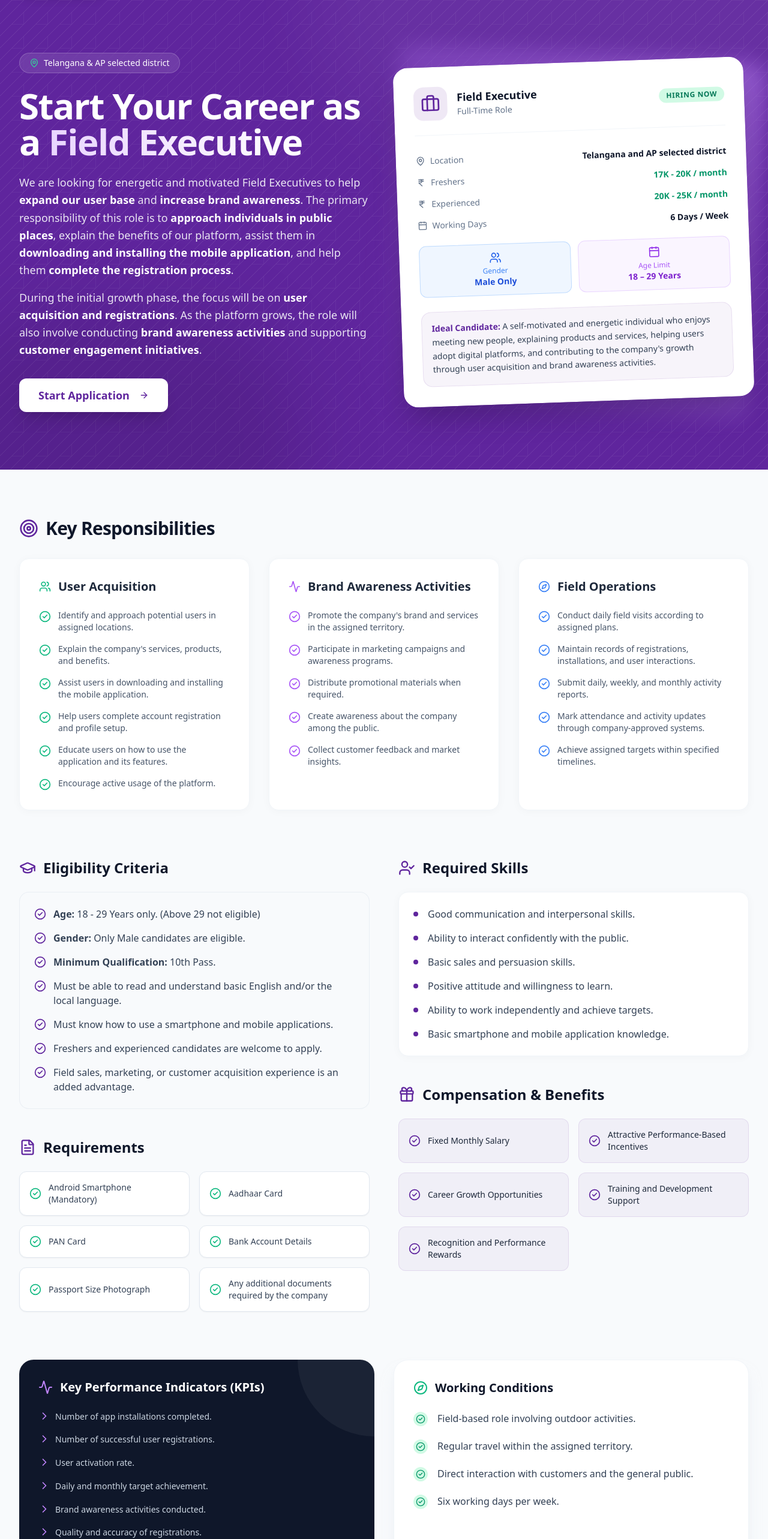
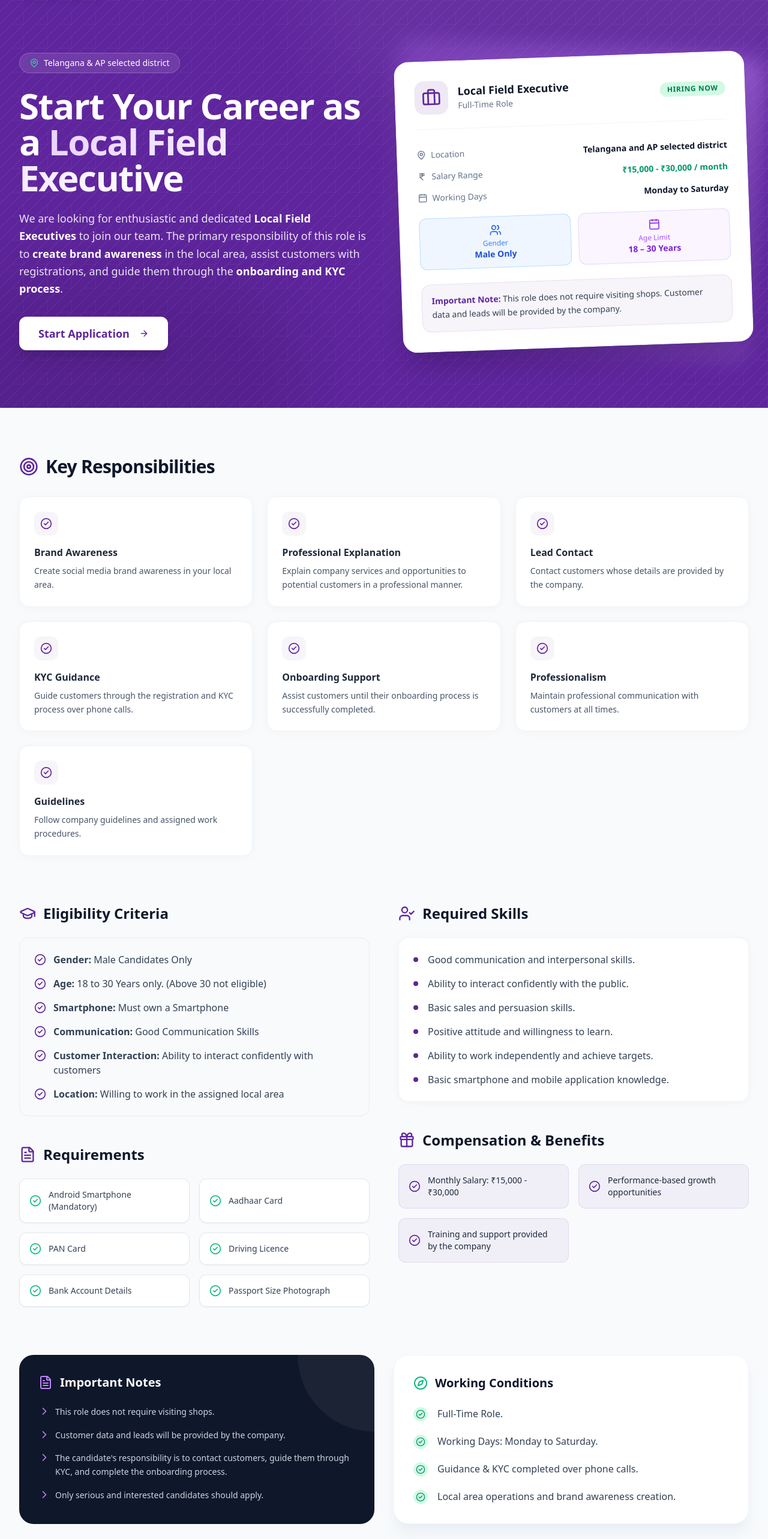
Before and after one commit to rahuldropyhub-wq/Field-Executive-Form, a React (Vite) app: page / in a window 1280 px wide. Shown: the part 80-2646 px from the top of the page at 60% size. Built offline with nearby package versions, Linux system fonts and the light colour scheme.

Commit message:
Update PhonePe job description and age limit to 30

```diff
--- a/src/pages/Landing.jsx
+++ b/src/pages/Landing.jsx
@@ -55,15 +55,12 @@ export default function LandingPage() {
               </div>
 
               <h1 className="text-4xl md:text-5xl lg:text-6xl font-extrabold tracking-tight mb-6 leading-tight">
-                Start Your Career as a <span className="text-transparent bg-clip-text bg-gradient-to-r from-purple-200 to-white">Field Executive</span>
+                Start Your Career as a <span className="text-transparent bg-clip-text bg-gradient-to-r from-purple-200 to-white">Local Field Executive</span>
               </h1>
 
               <div className="space-y-4 mb-8">
                 <p className="text-lg text-primary-foreground/90 leading-relaxed font-light">
-                  We are looking for energetic and motivated Field Executives to help <span className="font-semibold text-white">expand our user base</span> and <span className="font-semibold text-white">increase brand awareness</span>. The primary responsibility of this role is to <span className="font-semibold text-white">approach individuals in public places</span>, explain the benefits of our platform, assist them in <span className="font-semibold text-white">downloading and installing the mobile application</span>, and help them <span className="font-semibold text-white">complete the registration process</span>.
-                </p>
-                <p className="text-lg text-primary-foreground/90 leading-relaxed font-light">
-                  During the initial growth phase, the focus will be on <span className="font-semibold text-white">user acquisition and registrations</span>. As the platform grows, the role will also involve conducting <span className="font-semibold text-white">brand awareness activities</span> and supporting <span className="font-semibold text-white">customer engagement initiatives</span>.
+                  We are looking for enthusiastic and dedicated <span className="font-semibold text-white">Local Field Executives</span> to join our team. The primary responsibility of this role is to <span className="font-semibold text-white">create brand awareness</span> in the local area, assist customers with registrations, and guide them through the <span className="font-semibold text-white">onboarding and KYC process</span>.
                 </p>
               </div>
 
@@ -87,7 +84,7 @@ export default function LandingPage() {
                       <Briefcase className="h-8 w-8" />
                     </div>
                     <div>
-                      <h3 className="font-bold text-slate-900 text-lg">Field Executive</h3>
+                      <h3 className="font-bold text-slate-900 text-lg">Local Field Executive</h3>
                       <p className="text-slate-500 text-sm">Full-Time Role</p>
                     </div>
                   </div>
@@ -102,16 +99,12 @@ export default function LandingPage() {
                     <span className="font-semibold text-slate-900">Telangana and AP selected district</span>
                   </div>
                   <div className="flex items-center justify-between text-sm">
-                    <span className="text-slate-500 flex items-center"><IndianRupee className="h-4 w-4 mr-2" /> Freshers</span>
-                    <span className="font-semibold text-emerald-600">17K - 20K / month</span>
-                  </div>
-                  <div className="flex items-center justify-between text-sm">
-                    <span className="text-slate-500 flex items-center"><IndianRupee className="h-4 w-4 mr-2" /> Experienced</span>
-                    <span className="font-semibold text-emerald-600">20K - 25K / month</span>
+                    <span className="text-slate-500 flex items-center"><IndianRupee className="h-4 w-4 mr-2" /> Salary Range</span>
+                    <span className="font-semibold text-emerald-600">₹15,000 - ₹30,000 / month</span>
                   </div>
                   <div className="flex items-center justify-between text-sm">
                     <span className="text-slate-500 flex items-center"><Calendar className="h-4 w-4 mr-2" /> Working Days</span>
-                    <span className="font-semibold text-slate-900">6 Days / Week</span>
+                    <span className="font-semibold text-slate-900">Monday to Saturday</span>
                   </div>
                 </div>
 
@@ -125,12 +118,12 @@ export default function LandingPage() {
                   <div className="flex-1 bg-purple-50 border border-purple-200 rounded-xl p-3 flex flex-col items-center text-center">
                     <Calendar className="h-5 w-5 text-purple-600 mb-1" />
                     <span className="text-xs text-purple-500 font-medium">Age Limit</span>
-                    <span className="text-sm font-bold text-purple-700">18 – 29 Years</span>
+                    <span className="text-sm font-bold text-purple-700">18 – 30 Years</span>
                   </div>
                 </div>
 
                 <div className="bg-primary/5 rounded-2xl p-4 border border-primary/10 text-sm text-slate-700 leading-relaxed">
-                  <span className="font-bold text-primary">Ideal Candidate:</span> A self-motivated and energetic individual who enjoys meeting new people, explaining products and services, helping users adopt digital platforms, and contributing to the company's growth through user acquisition and brand awareness activities.
+                  <span className="font-bold text-primary">Important Note:</span> This role does not require visiting shops. Customer data and leads will be provided by the company.
                 </div>
               </div>
             </div>
@@ -147,73 +140,24 @@ export default function LandingPage() {
             <h2 className="text-3xl font-bold text-slate-900 tracking-tight">Key Responsibilities</h2>
           </div>
 
-          <div className="grid md:grid-cols-3 gap-8">
-            {/* User Acquisition */}
-            <div className="bg-white rounded-2xl p-8 border border-slate-100 shadow-[0_2px_15px_rgb(0,0,0,0.03)] hover:border-primary/20 transition-colors">
-              <h3 className="text-xl font-bold text-slate-800 mb-6 flex items-center">
-                <Users className="h-5 w-5 mr-3 text-emerald-500" />
-                User Acquisition
-              </h3>
-              <ul className="space-y-4">
-                {[
-                  "Identify and approach potential users in assigned locations.",
-                  "Explain the company's services, products, and benefits.",
-                  "Assist users in downloading and installing the mobile application.",
-                  "Help users complete account registration and profile setup.",
-                  "Educate users on how to use the application and its features.",
-                  "Encourage active usage of the platform."
-                ].map((item, i) => (
-                  <li key={i} className="flex items-start">
-                    <CheckCircle2 className="h-5 w-5 text-emerald-500 mr-3 shrink-0 mt-0.5" />
-                    <span className="text-slate-600 text-sm">{item}</span>
-                  </li>
-                ))}
-              </ul>
-            </div>
-
-            {/* Brand Awareness */}
-            <div className="bg-white rounded-2xl p-8 border border-slate-100 shadow-[0_2px_15px_rgb(0,0,0,0.03)] hover:border-primary/20 transition-colors">
-              <h3 className="text-xl font-bold text-slate-800 mb-6 flex items-center">
-                <Activity className="h-5 w-5 mr-3 text-purple-500" />
-                Brand Awareness Activities
-              </h3>
-              <ul className="space-y-4">
-                {[
-                  "Promote the company's brand and services in the assigned territory.",
-                  "Participate in marketing campaigns and awareness programs.",
-                  "Distribute promotional materials when required.",
-                  "Create awareness about the company among the public.",
-                  "Collect customer feedback and market insights."
-                ].map((item, i) => (
-                  <li key={i} className="flex items-start">
-                    <CheckCircle2 className="h-5 w-5 text-purple-500 mr-3 shrink-0 mt-0.5" />
-                    <span className="text-slate-600 text-sm">{item}</span>
-                  </li>
-                ))}
-              </ul>
-            </div>
-
-            {/* Field Operations */}
-            <div className="bg-white rounded-2xl p-8 border border-slate-100 shadow-[0_2px_15px_rgb(0,0,0,0.03)] hover:border-primary/20 transition-colors">
-              <h3 className="text-xl font-bold text-slate-800 mb-6 flex items-center">
-                <Compass className="h-5 w-5 mr-3 text-blue-500" />
-                Field Operations
-              </h3>
-              <ul className="space-y-4">
-                {[
-                  "Conduct daily field visits according to assigned plans.",
-                  "Maintain records of registrations, installations, and user interactions.",
-                  "Submit daily, weekly, and monthly activity reports.",
-                  "Mark attendance and activity updates through company-approved systems.",
-                  "Achieve assigned targets within specified timelines."
-                ].map((item, i) => (
-                  <li key={i} className="flex items-start">
-                    <CheckCircle2 className="h-5 w-5 text-blue-500 mr-3 shrink-0 mt-0.5" />
-                    <span className="text-slate-600 text-sm">{item}</span>
-                  </li>
-                ))}
-              </ul>
-            </div>
+          <div className="grid md:grid-cols-2 lg:grid-cols-3 gap-6">
+            {[
+              { title: "Brand Awareness", desc: "Create social media brand awareness in your local area." },
+              { title: "Professional Explanation", desc: "Explain company services and opportunities to potential customers in a professional manner." },
+              { title: "Lead Contact", desc: "Contact customers whose details are provided by the company." },
+              { title: "KYC Guidance", desc: "Guide customers through the registration and KYC process over phone calls." },
+              { title: "Onboarding Support", desc: "Assist customers until their onboarding process is successfully completed." },
+              { title: "Professionalism", desc: "Maintain professional communication with customers at all times." },
+              { title: "Guidelines", desc: "Follow company guidelines and assigned work procedures." }
+            ].map((item, i) => (
+              <div key={i} className="bg-white rounded-2xl p-6 border border-slate-100 shadow-[0_2px_15px_rgb(0,0,0,0.03)] hover:border-primary/20 transition-all hover:-translate-y-1">
+                <div className="bg-primary/5 w-10 h-10 rounded-xl flex items-center justify-center text-primary mb-4">
+                  <CheckCircle2 className="h-5 w-5" />
+                </div>
+                <h3 className="font-bold text-slate-800 mb-2">{item.title}</h3>
+                <p className="text-slate-600 text-sm leading-relaxed">{item.desc}</p>
+              </div>
+            ))}
           </div>
         </div>
 
@@ -230,13 +174,12 @@ export default function LandingPage() {
               </div>
               <div className="bg-slate-50 rounded-2xl p-6 border border-slate-200/60">
                 <ul className="space-y-4">
-                  <li className="flex items-start"><CheckCircle2 className="h-5 w-5 text-primary mr-3 shrink-0 mt-0.5" /><span className="text-slate-700"><b>Age:</b> 18 - 29 Years only. (Above 29 not eligible)</span></li>
-                  <li className="flex items-start"><CheckCircle2 className="h-5 w-5 text-primary mr-3 shrink-0 mt-0.5" /><span className="text-slate-700"><b>Gender:</b> Only Male candidates are eligible.</span></li>
-                  <li className="flex items-start"><CheckCircle2 className="h-5 w-5 text-primary mr-3 shrink-0 mt-0.5" /><span className="text-slate-700"><b>Minimum Qualification:</b> 10th Pass.</span></li>
-                  <li className="flex items-start"><CheckCircle2 className="h-5 w-5 text-primary mr-3 shrink-0 mt-0.5" /><span className="text-slate-700">Must be able to read and understand basic English and/or the local language.</span></li>
-                  <li className="flex items-start"><CheckCircle2 className="h-5 w-5 text-primary mr-3 shrink-0 mt-0.5" /><span className="text-slate-700">Must know how to use a smartphone and mobile applications.</span></li>
-                  <li className="flex items-start"><CheckCircle2 className="h-5 w-5 text-primary mr-3 shrink-0 mt-0.5" /><span className="text-slate-700">Freshers and experienced candidates are welcome to apply.</span></li>
-                  <li className="flex items-start"><CheckCircle2 className="h-5 w-5 text-primary mr-3 shrink-0 mt-0.5" /><span className="text-slate-700">Field sales, marketing, or customer acquisition experience is an added advantage.</span></li>
+                  <li className="flex items-start"><CheckCircle2 className="h-5 w-5 text-primary mr-3 shrink-0 mt-0.5" /><span className="text-slate-700"><b>Gender:</b> Male Candidates Only</span></li>
+                  <li className="flex items-start"><CheckCircle2 className="h-5 w-5 text-primary mr-3 shrink-0 mt-0.5" /><span className="text-slate-700"><b>Age:</b> 18 to 30 Years only. (Above 30 not eligible)</span></li>
+                  <li className="flex items-start"><CheckCircle2 className="h-5 w-5 text-primary mr-3 shrink-0 mt-0.5" /><span className="text-slate-700"><b>Smartphone:</b> Must own a Smartphone</span></li>
+                  <li className="flex items-start"><CheckCircle2 className="h-5 w-5 text-primary mr-3 shrink-0 mt-0.5" /><span className="text-slate-700"><b>Communication:</b> Good Communication Skills</span></li>
+                  <li className="flex items-start"><CheckCircle2 className="h-5 w-5 text-primary mr-3 shrink-0 mt-0.5" /><span className="text-slate-700"><b>Customer Interaction:</b> Ability to interact confidently with customers</span></li>
+                  <li className="flex items-start"><CheckCircle2 className="h-5 w-5 text-primary mr-3 shrink-0 mt-0.5" /><span className="text-slate-700"><b>Location:</b> Willing to work in the assigned local area</span></li>
                 </ul>
               </div>
             </div>
@@ -252,9 +195,9 @@ export default function LandingPage() {
                   "Android Smartphone (Mandatory)",
                   "Aadhaar Card",
                   "PAN Card",
+                  "Driving Licence",
                   "Bank Account Details",
-                  "Passport Size Photograph",
-                  "Any additional documents required by the company"
+                  "Passport Size Photograph"
                 ].map((item, i) => (
                   <div key={i} className="bg-white border border-slate-200 rounded-xl p-4 flex items-center shadow-sm">
                     <CheckCircle2 className="h-5 w-5 text-emerald-500 mr-3 shrink-0" />
@@ -300,11 +243,9 @@ export default function LandingPage() {
               </div>
               <div className="grid grid-cols-1 sm:grid-cols-2 gap-4">
                 {[
-                  "Fixed Monthly Salary",
-                  "Attractive Performance-Based Incentives",
-                  "Career Growth Opportunities",
-                  "Training and Development Support",
-                  "Recognition and Performance Rewards"
+                  "Monthly Salary: ₹15,000 - ₹30,000",
+                  "Performance-based growth opportunities",
+                  "Training and support provided by the company"
                 ].map((item, i) => (
                   <div key={i} className="bg-primary/5 rounded-xl p-4 border border-primary/10 flex items-center">
                     <CheckCircle2 className="h-5 w-5 text-primary mr-3 shrink-0" />
@@ -317,22 +258,20 @@ export default function LandingPage() {
 
         </div>
 
-        {/* KPIs & Working Conditions */}
+        {/* Important Notes & Working Conditions */}
         <div className="grid md:grid-cols-2 gap-8 mb-16">
           <div className="bg-slate-900 rounded-3xl p-8 text-white relative overflow-hidden">
             <div className="absolute top-0 right-0 w-32 h-32 bg-white/5 rounded-bl-full pointer-events-none"></div>
             <h3 className="text-xl font-bold mb-6 flex items-center">
-              <Activity className="h-6 w-6 mr-3 text-purple-400" />
-              Key Performance Indicators (KPIs)
+              <FileText className="h-6 w-6 mr-3 text-purple-400" />
+              Important Notes
             </h3>
             <ul className="space-y-4">
               {[
-                "Number of app installations completed.",
-                "Number of successful user registrations.",
-                "User activation rate.",
-                "Daily and monthly target achievement.",
-                "Brand awareness activities conducted.",
-                "Quality and accuracy of registrations."
+                "This role does not require visiting shops.",
+                "Customer data and leads will be provided by the company.",
+                "The candidate's responsibility is to contact customers, guide them through KYC, and complete the onboarding process.",
+                "Only serious and interested candidates should apply."
               ].map((item, i) => (
                 <li key={i} className="flex items-start">
                   <ChevronRight className="h-5 w-5 text-purple-400 mr-2 shrink-0" />
@@ -349,10 +288,10 @@ export default function LandingPage() {
             </h3>
             <ul className="space-y-5">
               {[
-                "Field-based role involving outdoor activities.",
-                "Regular travel within the assigned territory.",
-                "Direct interaction with customers and the general public.",
-                "Six working days per week."
+                "Full-Time Role.",
+                "Working Days: Monday to Saturday.",
+                "Guidance & KYC completed over phone calls.",
+                "Local area operations and brand awareness creation."
               ].map((item, i) => (
                 <li key={i} className="flex items-start">
                   <div className="bg-emerald-100 p-1 rounded-full mr-4 shrink-0 mt-0.5">
--- a/src/pages/RegistrationForm.jsx
+++ b/src/pages/RegistrationForm.jsx
@@ -168,14 +168,14 @@ export default function RegistrationForm() {
   }
 
   async function onSubmit(values) {
-    // Validate age (18-29)
+    // Validate age (18-30)
     const age = calculateAge(values.date_of_birth)
     if (age === null || age < 18) {
       setAgeError("You must be at least 18 years old to apply.")
       return
     }
-    if (age > 29) {
-      setAgeError("Sorry, applicants above 29 years of age are not eligible.")
+    if (age > 30) {
+      setAgeError("Sorry, applicants above 30 years of age are not eligible.")
       return
     }
     setAgeError("")
@@ -434,8 +434,8 @@ export default function RegistrationForm() {
                                 const age = calculateAge(dob)
                                 if (age !== null && age < 18) {
                                   setAgeError("You must be at least 18 years old to apply.")
-                                } else if (age !== null && age > 29) {
-                                  setAgeError("Sorry, applicants above 29 years of age are not eligible.")
+                                } else if (age !== null && age > 30) {
+                                  setAgeError("Sorry, applicants above 30 years of age are not eligible.")
                                 }
                             } else {
                                 field.onChange(undefined);
```
